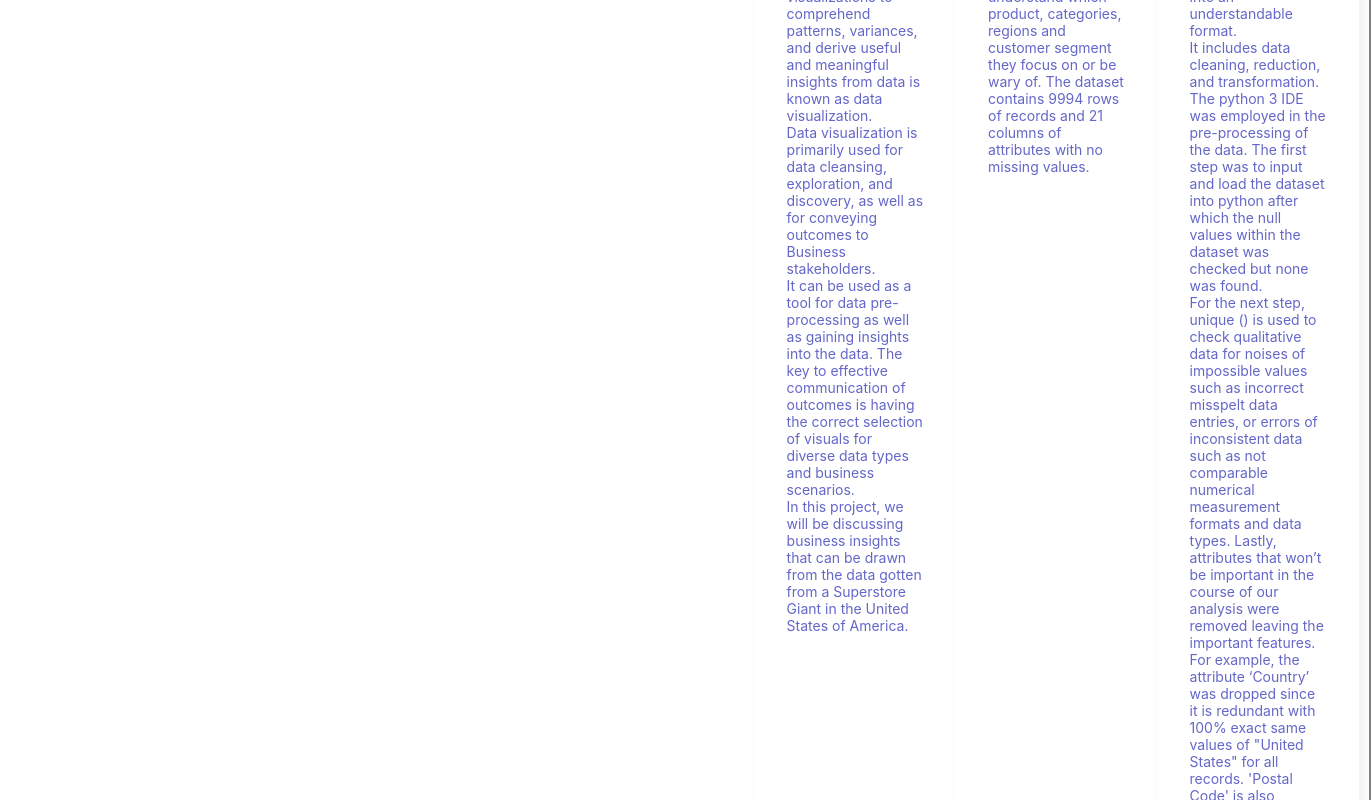
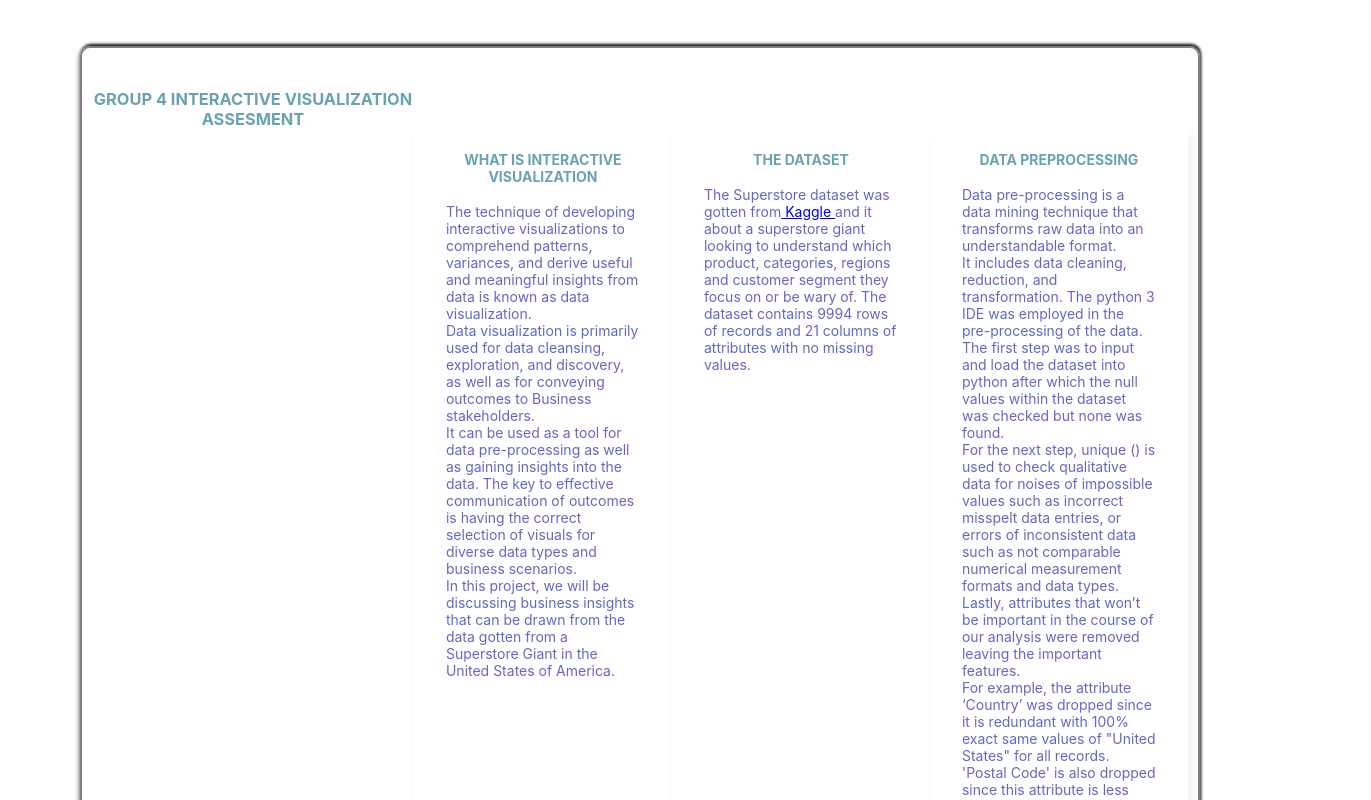
Before and after one commit to Sir-Newton/BBsTeams, a Next.js app in the folder BBsTeams/: page / in a window 1280 px wide. Shown: the top 800 px of the page, 1371 px wide, since content can reach past the window. Built offline with nearby package versions, Linux system fonts and the light colour scheme.

Commit message:
Update index.js

```diff
--- a/BBsTeams/pages/index.js
+++ b/BBsTeams/pages/index.js
@@ -15,13 +15,13 @@ return (
 
 
 
-     <div id="mainbody" className="widecard">
+
 
                <p className="description" >
     <h2 className="title"  align="center"> INTERACTIVE VISUALIZATION GROUP ASSESMENT </h2>
     </p>
     <h2 align="center" className="sky"> INTERACTIVE VISUALIZATION GROUP ASSESMENT </h2>
-
+    <div id="mainbody" className="widecard">
     <p>
     <h3 align="center" className="sky"> GROUP 4 INTERACTIVE VISUALIZATION ASSESMENT </h3>
     </p>
```
